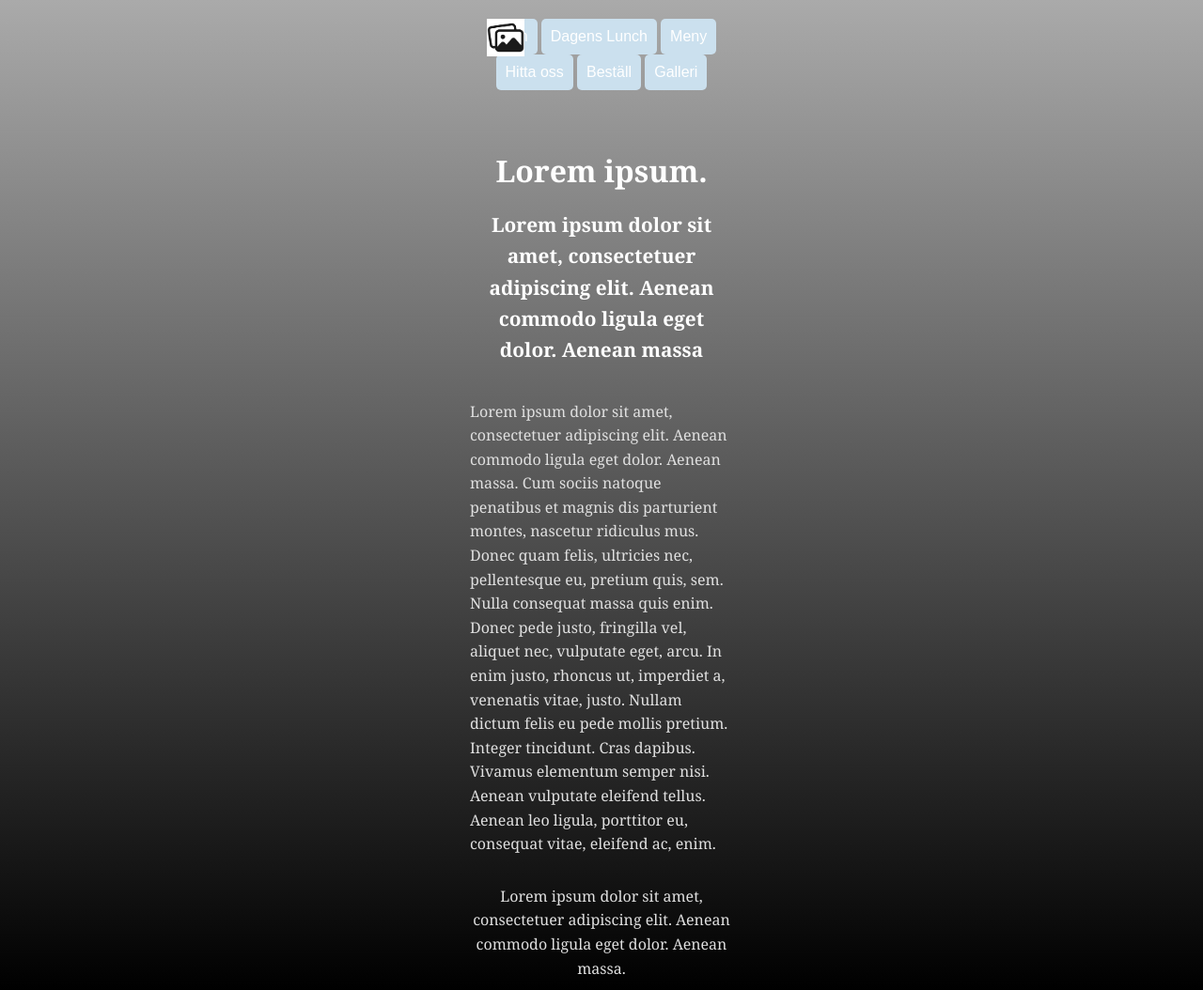
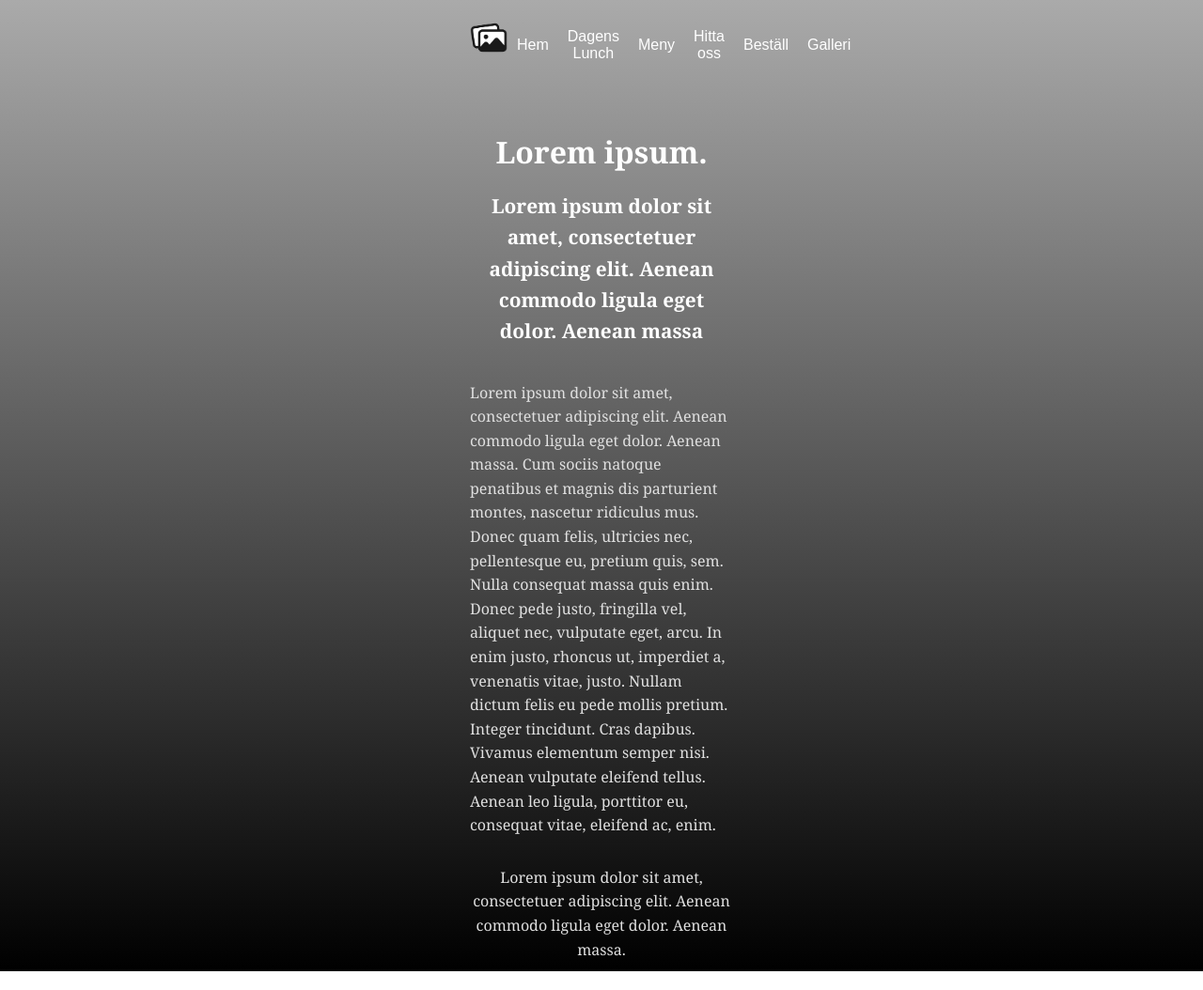
Before and after one commit to chrnas/webdevelopment, a plain HTML site: page mainpage.html in a window 1280 px wide. Shown: the whole page at 94% size. Drawn offline with Linux system fonts and the light colour scheme.

Commit message:
Fixed css

```diff
--- a/mainpage.html
+++ b/mainpage.html
@@ -12,8 +12,8 @@
   </head>
   <body>
     <header>
+      <img class="logo" src="dummy_logo_transp.png"/>
       <nav>
-        <img class="logo" src="dummy_logo.png"/>
         <button name="navbar-button">
             Hem
         </button>
--- a/style.css
+++ b/style.css
@@ -53,19 +53,30 @@
   header {
     padding: 20px 0;
     text-align: center;
+    display: flex;
   }
 
   header h1 {
     font-size: 2.5rem;
   }
 
+  header img {
+    width: 5vh;
+    height: 5vh;
+    justify-content: center; /* Center horizontally */
+    align-items: center; /* Center vertically */
+    text-align: center;
+  }
+
+  nav {
+    display: flex;
+  }
+
   nav ul {
     list-style: none;
-    text-align: center;
-    display: flex;
-    justify-content: center;
-    align-items: center;
     margin-top: 10px;
+    margin-left: 5px;
+    margin-right: 5px;
   }
 
   nav ul li {
@@ -81,20 +92,13 @@
     color: #3498db;
   }
 
-  nav .logo {
-    width: 5vh;
-    height: 5vh;
-    position: absolute;
-  }
-
   nav button {
-    background-color: #cbe0ee; /* Blue buttons */
+    background-color: transparent;
     border: none;
     padding: 10px 10px;
     font-size: 1rem;
     cursor: pointer;
     border-radius: 5px;
-    transition: background-color 0.3s;
   }
 
   /* Main Content Area */
```
Also changed, not shown: dummy_logo_transp.png (added).
